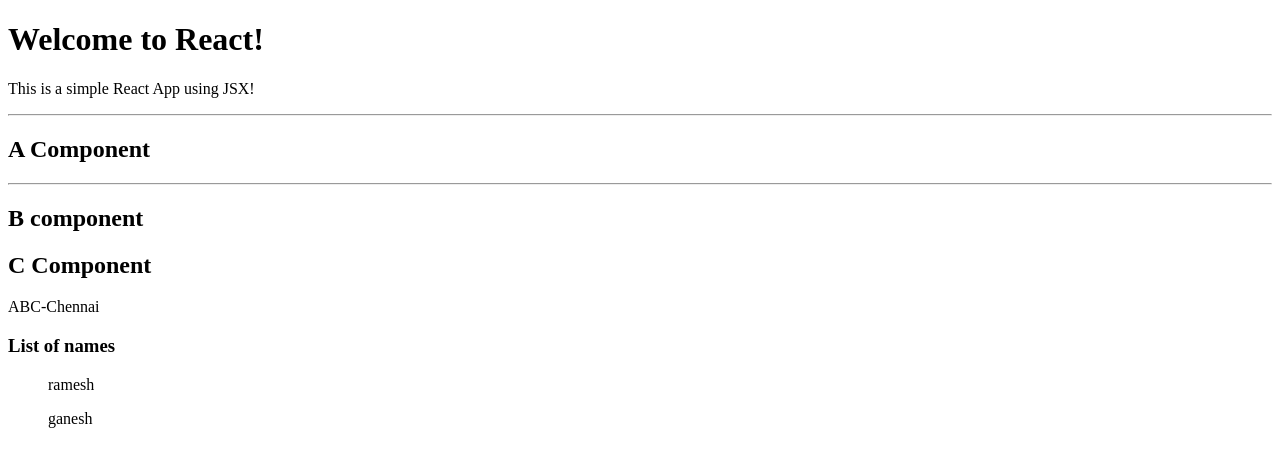
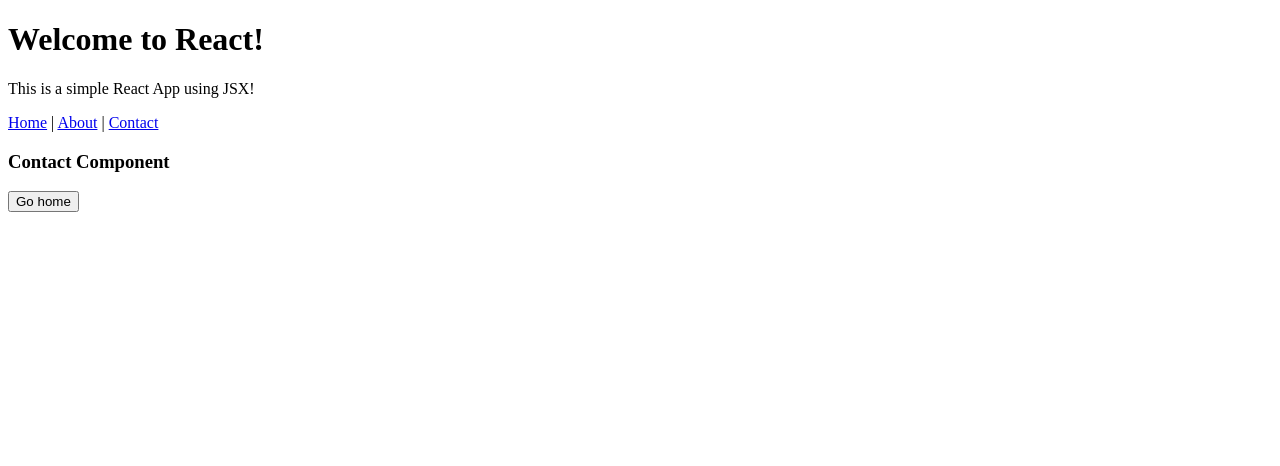
Before and after one commit to trainerfortl2024/june2025, a React (Create React App) app in the folder react.js/hello-react/: page /contact in a window 1280 px wide. Shown: the top 466 px of the page. Built offline with nearby package versions, Linux system fonts and the light colour scheme.

Commit message:
router and navigation added

```diff
--- a/react.js/hello-react/package.json
+++ b/react.js/hello-react/package.json
@@ -3,8 +3,10 @@
   "version": "0.1.0",
   "private": true,
   "dependencies": {
+    "@reach/router": "^1.3.4",
     "react": "^17.0.2",
     "react-dom": "^17.0.2",
+    "react-router-dom": "^6.30.1",
     "react-scripts": "5.0.1"
   },
   "scripts": {
--- a/react.js/hello-react/src/App.js
+++ b/react.js/hello-react/src/App.js
@@ -10,6 +10,12 @@
 import LoginForm4 from './elements/LoginForm4';
 import A from './globalstate/A';
 import OrgContext from './globalstate/OrgConext';
+import Home from './routing/Home';
+import About from './routing/About';
+import Contact from './routing/Contact';
+
+// import { Router, Link } from '@reach/router';
+import {BrowserRouter,Link,Routes,Route} from 'react-router-dom'
 
 
 function App() {
@@ -25,20 +31,20 @@
   const empHandler = (a) => {
     setEmpCount(a)
   }
-   const studHandler = (b) => {
+  const studHandler = (b) => {
     setStudCount(b)
   }
 
 
   //global state
-  const [org,setOrg] = useState('ABC-Chennai')
+  const [org, setOrg] = useState('ABC-Chennai')
 
   return (
     <div>
       <h1>Welcome to React!</h1>
       <p>This is a simple React App using JSX!</p>
 
-      <hr />
+
       {/* Total Employees = {empCount} | Total Students = {studCount} */}
       {/* <hr /> */}
       {/* <Greeting
@@ -54,16 +60,46 @@
       {/* <Employee empCount={empCount} empHandler={empHandler} />
       <Student studCount={studCount} studHandler={studHandler} /> */}
 
-        {/* Fetching Example */}
-        {/* <DataFetchingComponent /> */}
+      {/* Fetching Example */}
+      {/* <DataFetchingComponent /> */}
 
-        {/* <LoginForm4 /> */}
+      {/* <LoginForm4 /> */}
 
-        {/* global state */}
+      {/* global state - Context API */}
+      {/* <OrgContext.Provider value={{ org, names }}>
+        <A />
+        </OrgContext.Provider> */}
 
-        <OrgContext.Provider value={{ org, names }}>
-        <A />
-        </OrgContext.Provider>
+
+      {/* Routing - Navigation -using Reach Router (npm i @reach/router --force) */}
+
+      {/* <hr />
+      <Link to="/">Home</Link>   |    <Link to="/about">About</Link>     |  <Link to="/contact">Contact</Link> |
+      <Link to="/greeting">Greeting</Link>
+      <hr />
+      <Router>
+        <Home path="/" />
+        <About path="/about" />
+        <Contact path="/contact" />
+
+      </Router> */}
+
+
+
+      {/* Routing - Navigation -using React Router (npm i react-router-dom@6) */}
+
+
+      <BrowserRouter>
+
+      <Link to="/">Home</Link>   |  <Link to="/about">About</Link>   |  <Link to="/contact">Contact</Link>
+
+        <Routes>
+          <Route path="/" element={<Home />} />
+          <Route path="/about" element={<About />} />
+          <Route path="/contact" element={<Contact />} />
+        </Routes>
+
+      </BrowserRouter>
 
 
     </div>
--- /dev/null
+++ b/react.js/hello-react/src/routing/About.jsx
@@ -0,0 +1,28 @@
+// //Reach Router Navigation
+// import {navigate} from '@reach/router'
+
+// export default function About() {
+//   return (
+//     <div>
+//         <h3>About Component</h3>
+//         <button onClick={() => navigate('/')}>Go home</button>
+//     </div>
+//       )
+// }
+
+
+
+
+//React Router Navigation
+import React from 'react'
+import { useNavigate } from 'react-router-dom'
+
+export default function About() {
+    const navigate = useNavigate();
+  return (
+    <div>
+        <h3>About Component</h3>
+        <button onClick={() => {navigate('/')}}>Go home</button>
+    </div>
+      )
+}
--- /dev/null
+++ b/react.js/hello-react/src/routing/Contact.jsx
@@ -0,0 +1,26 @@
+// //Reach Router Navigation
+// import {navigate} from '@reach/router'
+
+// export default function Contact() {
+//   return (
+//     <div>
+//         <h3>Contact Component</h3>
+//         <button onClick={() => navigate('/')}>Go home</button>
+//     </div>
+//       )
+// }
+
+
+
+//React Router Navigation
+import React from 'react'
+import { useNavigate } from 'react-router-dom';
+
+export default function Contact() {
+      const navigate = useNavigate();
+  return (
+    <div>
+        <h3>Contact Component</h3>
+        <button onClick={() => {navigate('/')}}>Go home</button>
+    </div>  )
+}
--- /dev/null
+++ b/react.js/hello-react/src/routing/Home.jsx
@@ -0,0 +1,9 @@
+import React from 'react'
+
+export default function Home() {
+  return (
+    <div>
+        <h3>Home Component</h3>
+    </div>
+  )
+}
```
Also changed, not shown: 2 other files (tests, documents, lock files or other folders).
